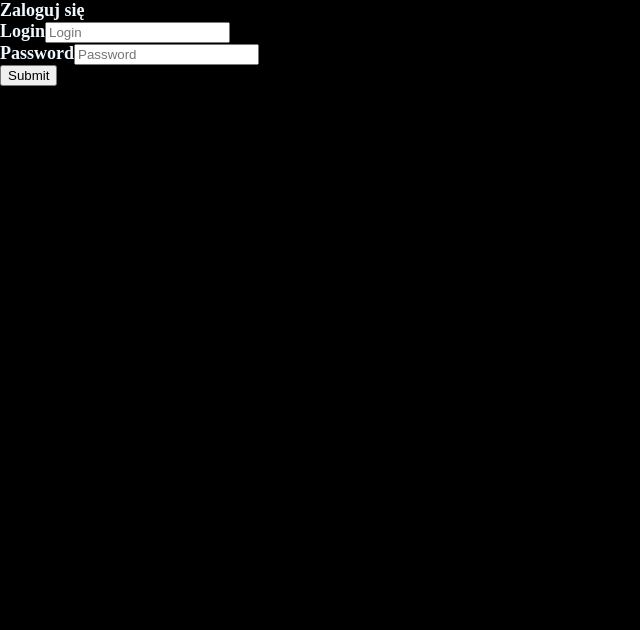
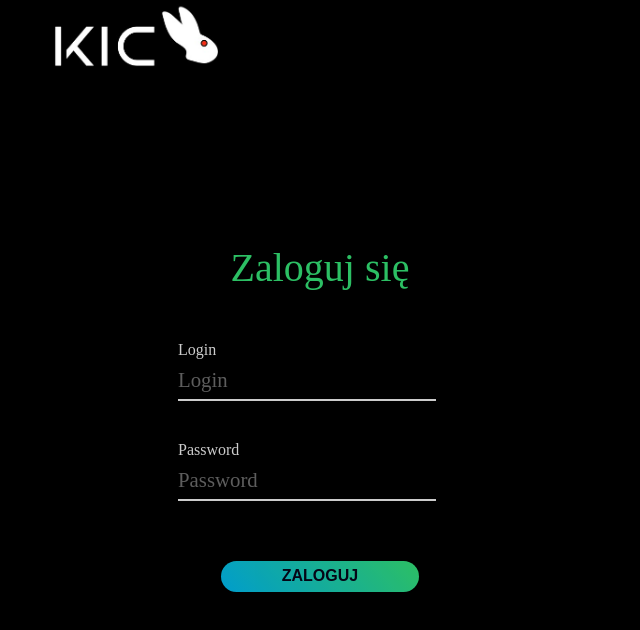
Before and after one commit to TheVivent-Politechnika-Lodzka/tua_03_kic, a React (Create React App) app in the folder src/front/: page /login in a window 1280 px wide. Shown: the top 630 px of the page, without its empty margins (0-640 px from the left). Built offline with nearby package versions, Linux system fonts and the light colour scheme.

Commit message:
Strona logowania

```diff
--- a/src/front/src/pages/commonPages/LoginPage/LoginPage.tsx
+++ b/src/front/src/pages/commonPages/LoginPage/LoginPage.tsx
@@ -1,9 +1,9 @@
-import jwtDecode from "jwt-decode";
 import { useState } from "react";
-import { Button, Form } from "react-bootstrap";
 import { useDispatch } from "react-redux";
-import { useNavigate } from "react-router-dom";
+import { Link, useNavigate } from "react-router-dom";
 import { useLoginMutation } from "../../../api/api";
+import TopBar from "../../../component/TopBar/SelectorTopBar";
+import { useStoreSelector } from "../../../redux/reduxHooks";
 import { login as loginDispatch } from "../../../redux/userSlice";
 import "./style.scss";
 
@@ -11,51 +11,75 @@ const LoginPage = () => {
   const [authenticate, { isLoading }] = useLoginMutation();
   const [login, setLogin] = useState("");
   const [password, setPassword] = useState("");
-  const [token, setToken] = useState("");
+  const [message, setMessage] = useState("");
 
   const dispatch = useDispatch();
   const navigate = useNavigate();
+  const user = useStoreSelector((state) => state.user);
 
   const handleSubmit = async (event: any) => {
     event.preventDefault();
+
+    if (login && password) {
       const decoded = await authenticate({
         login,
         password,
       });
+
       dispatch(loginDispatch(decoded));
+      if (user.sub !== "") {
         navigate("/", { replace: true });
+      } else {
+        setMessage("Niepoprawne dane");
+      }
+    } else {
+      setMessage("Uzupełnij dane logowania");
+    }
   };
 
   return (
-    <div>
-      <div>
-        <div className="text_token">
-          {token ? "Token: " + token : "Zaloguj się"}
+    <div className="page">
+      <div className="logo" onClick={() => navigate("/", { replace: false })}>
+        <img src="logo.jpg" alt="Logo" height="80px" />
       </div>
-        <Form onSubmit={handleSubmit}>
-          <Form.Group className="text_token" controlId="formBasicEmail">
-            <Form.Label>Login</Form.Label>
-            <Form.Control
-              type="text"
+      <div className="login_section">
+        <div className="login_left">
+          <div className="titletext">Zaloguj się</div>
+          <div className="login_box">
+            <div className="input_box">
+              <div className="form_group field">
+                <input
+                  type="input"
+                  className="form_field"
                   placeholder="Login"
+                  name="login"
+                  id="login"
                   value={login}
                   onChange={(e) => setLogin(e.target.value)}
+                  required
                 />
-          </Form.Group>
-
-          <Form.Group className="text_token" controlId="formBasicPassword">
-            <Form.Label>Password</Form.Label>
-            <Form.Control
+                <label className="form_label">Login</label>
+              </div>
+              <div className="form_group field">
+                <input
                   type="password"
+                  className="form_field"
                   placeholder="Password"
+                  name="password"
+                  id="password"
                   value={password}
                   onChange={(e) => setPassword(e.target.value)}
+                  required
                 />
-          </Form.Group>
-          <Button variant="primary" type="submit">
-            Submit
-          </Button>
-        </Form>
+                <label className="form_label">Password</label>
+              </div>
+            </div>
+          </div>
+          <div className="login_button" onClick={handleSubmit}>
+            ZALOGUJ
+          </div>
+          <div className="message_text">{message}</div>
+        </div>
       </div>
     </div>
   );
--- a/src/front/src/pages/commonPages/LoginPage/style.scss
+++ b/src/front/src/pages/commonPages/LoginPage/style.scss
@@ -1,5 +1,178 @@
-.text_token {
-  color: aliceblue;
+$blue: #11998e;
+$green: #38ef7d;
+$white: #fff;
+$gray: #ffffff;
+
+.message_text {
+  color: rgb(247, 25, 25);
   font-weight: 700;
-  font-size: large;
+  font-size: 24px;
+  margin-top: 20px;
+  text-align: center;
 }
+
+.page {
+  width: 100%;
+}
+
+.login_section {
+  display: flex;
+  justify-content: space-between;
+  min-width: 100vw;
+  margin-top: 10vh;
+}
+
+.login_left {
+  float: left;
+  width: 30vw;
+
+  margin-left: 10vw;
+  margin-top: 20vh;
+  opacity: 0.8;
+  border-radius: 10px;
+  border-width: medium;
+  border-color: beige;
+}
+
+.login_right {
+  float: right;
+  margin-right: 10vw;
+  width: 30vw;
+
+  margin-left: 10vw;
+  background-color: grey;
+  opacity: 0.8;
+  border-radius: 10px;
+}
+
+.titletext {
+  color: $green;
+  font-size: 40px;
+  text-align: center;
+  margin-bottom: 50px;
+}
+.undertitletext {
+  color: white;
+  font-size: 40px;
+  text-align: center;
+}
+
+.login_box {
+  margin-left: 40px;
+}
+
+.login_button {
+  color: $green;
+  position: relative;
+  margin-left: auto;
+  margin-right: auto;
+  text-align: center;
+  margin-top: 10px;
+}
+
+.description_box {
+  display: inline-block;
+  margin-top: 20px;
+}
+
+.description_box > div {
+  padding: 10px;
+}
+
+.input_box {
+  display: block;
+  margin-top: 20px;
+}
+
+.input_box > div {
+  padding: 10px;
+}
+
+.input_login {
+  width: 150px;
+  height: 30px;
+  border-radius: 10px;
+}
+
+.form_group {
+  position: relative;
+  padding: 15px 0 0;
+  margin-top: 30px;
+  width: 50%;
+}
+
+.form_field {
+  font-family: inherit;
+  width: 150%;
+  border: 0;
+  border-bottom: 2px solid $gray;
+  outline: 0;
+  font-size: 1.3rem;
+  color: $white;
+  padding: 7px 0;
+  background: transparent;
+  transition: border-color 0.2s;
+  color: transparent;
+  font-size: 1.3rem;
+  cursor: text;
+  color: #ffffff;
+  margin-top: 10px;
+}
+
+.form_label {
+  position: absolute;
+  top: 0;
+  display: block;
+  transition: 0.2s;
+  font-size: 1rem;
+  color: $gray;
+}
+
+.form_field:focus {
+  ~ .form__label {
+    position: absolute;
+    top: 0;
+    display: block;
+    transition: 0.2s;
+    font-size: 1rem;
+    color: $blue;
+    font-weight: 700;
+  }
+  padding-bottom: 6px;
+  font-weight: 700;
+  border-width: 3px;
+  border-image: linear-gradient(to right, $blue, $green);
+  border-image-slice: 1;
+}
+/* reset input */
+.form_field {
+  &:required,
+  &:invalid {
+    box-shadow: none;
+  }
+}
+
+input:-webkit-autofill,
+input:-webkit-autofill:hover,
+input:-webkit-autofill:focus,
+input:-webkit-autofill:active {
+  // -webkit-box-shadow: 0 0 0 30px transparent inset !important;
+  -webkit-text-fill-color: rgb(255, 244, 244);
+  -webkit-background-clip: text;
+}
+
+.login_button {
+  color: rgb(7, 7, 28);
+  padding: 0.5vw 0.25vw;
+  width: 15vw;
+  margin-top: 50px;
+  background-image: linear-gradient(50deg, #00c4ff, $green);
+  border-radius: 1000px;
+  border: none;
+  cursor: pointer;
+  font-weight: 700;
+  transition: box-shadow 300ms ease;
+  position: relative;
+  font-size: 16px;
+  font-family: "Poppins", sans-serif;
+}
```
Lines whose indentation alone changed are shown as unchanged.
